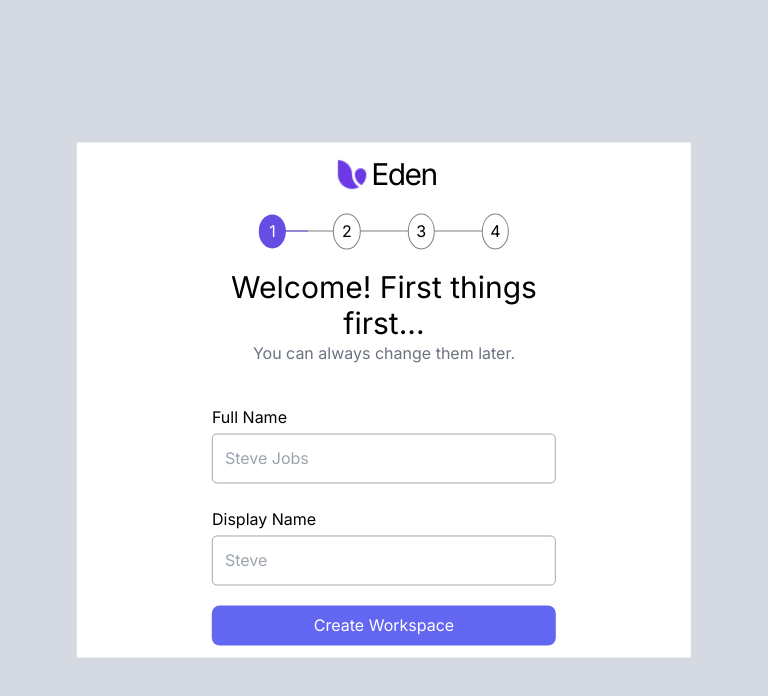
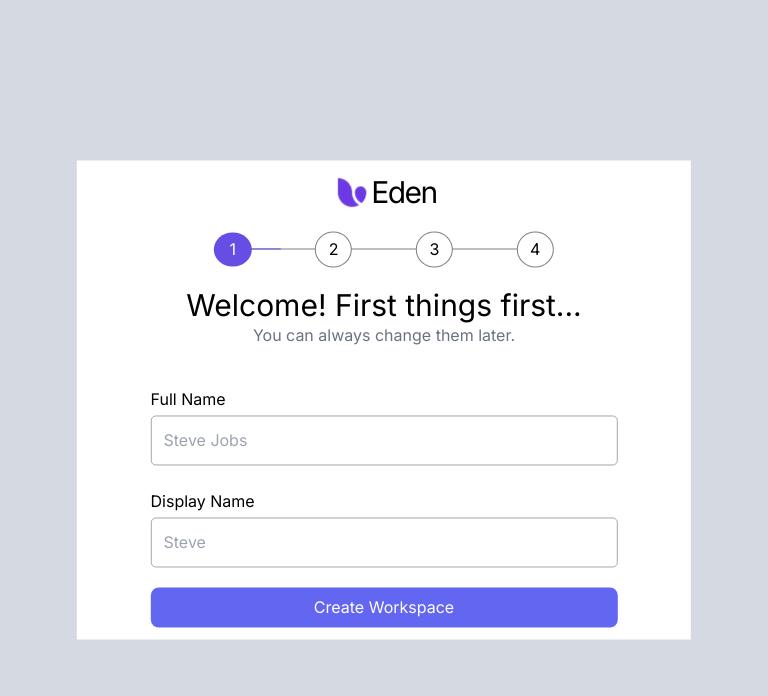
Before and after one commit to AshishNikam111000/Cutshort-assignment, a React (Create React App) app: page / in a window 768 px wide. Shown: the top 696 px of the page. Built offline with nearby package versions, Linux system fonts and the light colour scheme.

Commit message:
Update App.scss

```diff
--- a/src/App.scss
+++ b/src/App.scss
@@ -17,17 +17,16 @@
         .innerContainer {
             padding: 2%;
 
-            @media screen and (min-width:1440px) {
-                width: 30%;
-            }
-
-            @media screen and (min-width:1024px) {
+            @media (min-width:1024px) {
                 width: 40%;
             }
 
+            @media (min-width:768px) and (max-width:1024px) {
+                width: 60%;
+            }
 
-            @media screen and (min-width:768px) {
-                width: 60%;
+            @media (min-width:520px) and (max-width:768px) {
+                width: 80%;
             }
         }
 
```
